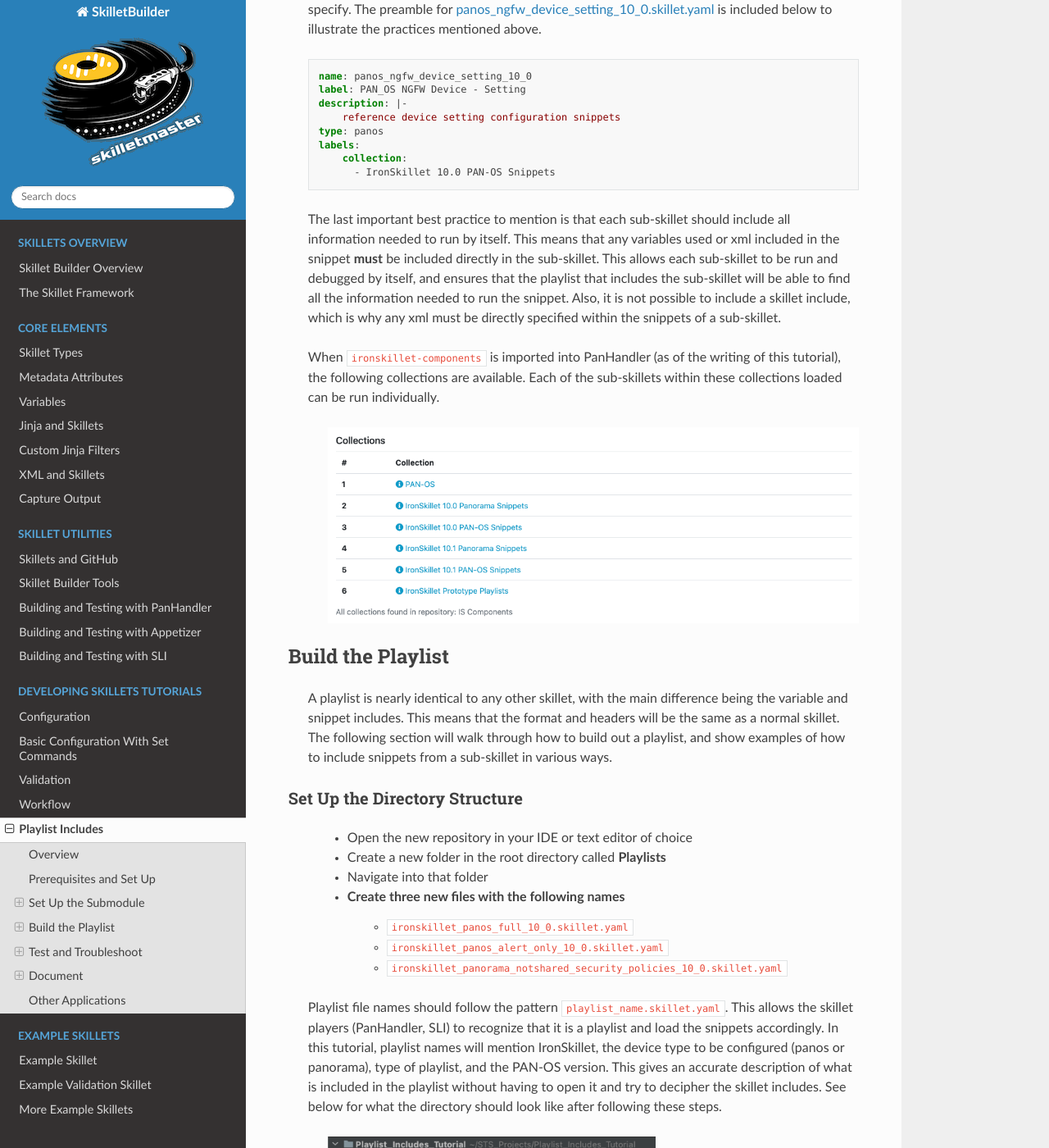
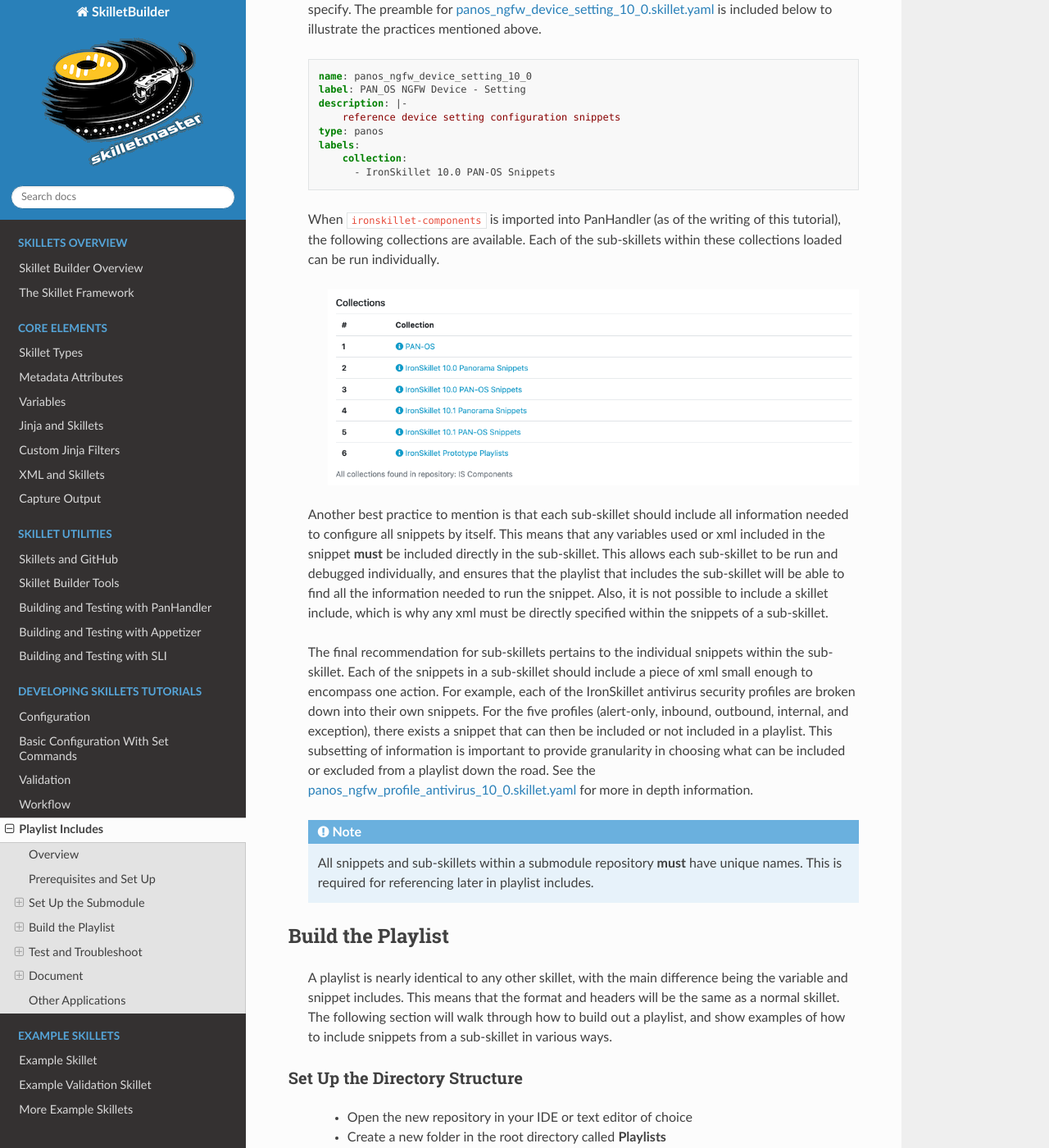
Before and after one commit to PaloAltoNetworks/SkilletBuilder, a Sphinx documentation site: the page built from docs/tutorials/tutorial_includes.rst, in a window 1280 px wide and 1400 px high, scrolled down 2992 px. Shown: the whole window at 82% size. Built offline with Sphinx 7.4.7 and the Read the Docs theme 2.0.0, drawn with Linux system fonts in a browser that asks for light colours; some of the changed text lies outside the part shown.

Commit message:
add panhandler import

```diff
--- a/docs/tutorials/tutorial_includes.rst
+++ b/docs/tutorials/tutorial_includes.rst
@@ -53,7 +53,7 @@
 
 
 Set Up the Submodule
------------------
+--------------------
 
     In this tutorial we are using `ironskillet-components`_, which contains all of the sub-skillets for IronSkillet 9.1+.
     Each folder for the PAN-OS version has all of the panos and panorama sub-skillets, which are broken down into separate
@@ -125,17 +125,30 @@
             collection:
               - IronSkillet 10.0 PAN-OS Snippets
 
-    The last important best practice to mention is that each sub-skillet should include all information needed to run
-    by itself. This means that any variables used or xml included in the snippet **must** be included directly in the
-    sub-skillet. This allows each sub-skillet to be run and debugged by itself, and ensures that the playlist that
-    includes the sub-skillet will be able to find all the information needed to run the snippet. Also, it is not possible
-    to include a skillet include, which is why any xml must be directly specified within the snippets of a sub-skillet.
-
     When ``ironskillet-components`` is imported into PanHandler (as of the writing of this tutorial), the following
     collections are available. Each of the sub-skillets within these collections loaded can be run individually.
 
       .. image:: /images/includes_tutorial/ironskillet_components_collections.png
          :width: 800
+
+    Another best practice to mention is that each sub-skillet should include all information needed to configure all snippets
+    by itself. This means that any variables used or xml included in the snippet **must** be included directly in the
+    sub-skillet. This allows each sub-skillet to be run and debugged individually, and ensures that the playlist that
+    includes the sub-skillet will be able to find all the information needed to run the snippet. Also, it is not possible
+    to include a skillet include, which is why any xml must be directly specified within the snippets of a sub-skillet.
+
+    The final recommendation for sub-skillets pertains to the individual snippets within the sub-skillet. Each of the
+    snippets in a sub-skillet should include a piece of xml small enough to encompass one action. For example,
+    each of the IronSkillet antivirus security profiles are broken down into their own snippets. For the five profiles (alert-only,
+    inbound, outbound, internal, and exception), there exists a snippet that can then be included or not included in a playlist.
+    This subsetting of information is important to provide granularity in choosing what can be included or excluded from
+    a playlist down the road.
+    See the `panos_ngfw_profile_antivirus_10_0.skillet.yaml <https://github.com/PaloAltoNetworks/ironskillet-components/blob/main/panos_v10.0/ngfw/panos_ngfw_profile_antivirus_10_0.skillet.yaml>`_
+    for more in depth information.
+
+    .. NOTE::
+        All snippets and sub-skillets within a submodule repository **must** have unique names. This is required for
+        referencing later in playlist includes.
 
 
 
@@ -170,22 +183,29 @@
 Playlist Preamble
 ~~~~~~~~~~~~~~~~~~~~~~~~~~
 
-    Link to Configuration Tutorial
-    Each playlist should have a Preamble, just like any skillet or sub-skillet
+    Each playlist should have a preamble, just like any skillet or sub-skillet. Since there a lot of sub-skillets,
+    snippets, and playlists to keep track of with this model and with this tutorial, it is recommended to keep a
+    consistent naming scheme. With the sub-skillet names following ``file_name.skillet.yaml``, it is highly recommended
+    to use the ``file_name`` portion as the internal skillet or playlist name.
 
-    Since there a lot of sub-skillets, snippets, and playlists to keep track of with this model and with this tutorial,
-    it is recommended to choose a consistent naming scheme. With the file names following ``file_name.skillet.yaml``,
-    it is suggested to use the ``file_name`` portion as the internal skillet or playlist name. For example, the playlist
-    file ``ironskillet_full_10_0.skillet.yaml`` would have an interal name of ``ironskillet_full_10_0``. Similarly one of
-    the sub-skillets named ``panos_ngfw_device_system_10_0.skillet.yaml`` would have an internal skillet name of
-    ``panos_ngfw_device_system_10_0``. This makes it easy to know how to reference the snippets from the sub-skillet
+    For example, the playlist file ``ironskillet_panos_full_10_0.skillet.yaml`` would have an internal name of
+    ``ironskillet_full_10_0``. Similarly, one of the sub-skillets named ``panos_ngfw_device_system_10_0.skillet.yaml``
+    would have an internal skillet name of ``panos_ngfw_device_system_10_0``. This makes it easy to know how to reference
+    the sub_skillets in the playlist using skillet includes.
 
-    All headers should look like the following:
+    Specifying the ``label``, ``description``, ``type``, and ``collection`` are also highly recommended, as they allow
+    for easier viewing of the playlists once loaded into PanHandler, and is generally good practice for documentation. In
+    particular, the ``type`` is very important, as that tells the skillet player of your choice what type of snippets
+    will be included in a configuration.
+
+    The playlist preambles should look like the following:
+
+    **PAN-OS Full PLaylist**
 
     .. code-block:: yaml
 
-        name: ironskillet_full_10_0
-        label: IronSkillet 10.0
+        name: ironskillet_panos_full_10_0
+        label: IronSkillet PAN-OS 10.0
         description: |-
           group of snippets for ironskillet 10.0
         type: panos
@@ -197,6 +217,42 @@
 
         snippets:
 
+
+    **PAN-OS Alert Only Playlist**
+
+    .. code-block:: yaml
+
+        name: ironskillet_panos_alert_only_10_0
+        label: IronSkillet Alert-Only 10.0
+        description: |-
+          group of alert only policies for ironskillet 10.0
+        type: panos
+        labels:
+          collection:
+            - IronSkillet Playlists
+
+        variables:
+
+        snippets:
+
+    **Panorama Not-Shared Security Policies Playlist**
+
+    .. code-block:: yaml
+
+        name: ironskillet_panorama_notshared_security_policies_10_0
+        label: IronSkillet Panorama Not-Shared Security Policies 10.0
+        description: |-
+          group of security policies for panorama not-shared ironskillet 10.0
+        type: panorama
+        labels:
+          collection:
+            - IronSkillet Playlists
+
+        variables:
+
+        snippets:
+
+
     See :ref:`Metadata Attributes page<Metadata Attributes>` for more information on Preamble Attributes and further
     options to specify. The ``variables:`` and `` snippets:`` sections are blank for now, but will be added to in the
     following sections.
@@ -205,21 +261,28 @@
 Including Snippets
 ~~~~~~~~~~~~~~~~~~
 
-    There are different ways to include snippets from sub-skillets. The main ways are listed below.
+    There are different ways to include snippets from sub-skillets. The main ways are listed below, and will be highlighted
+    when building out the playlists:
       * Load entire sub-skillet as is
       * Load only certain snippets from a sub-skillet
       * Load and change the element of snippets in a sub-skillet
-      * Load and change xpath of snippets in a sub-skillet (particularly with different panos/panorama setups)
+      * Load and change xpath of snippets in a sub-skillet (particularly useful with different panorama setups)
 
     .. code-block:: yaml
 
         - name: panos_ngfw_device_system_10_0
         include: panos_ngfw_device_system_10_0
 
+
+    .. code-block:: yaml
+
         - name: panos_ngfw_profile_antivirus_10_1
         include: panos_ngfw_profile_antivirus_10_1
         include_snippets:
           - name: ironskillet_antivirus_alert_all
+
+
+    .. code-block:: yaml
 
         - name: panos_ngfw_device_system_10_0
         include: panos_ngfw_device_system_10_0
@@ -229,6 +292,9 @@
             element: |-
                 <>
 
+
+    .. code-block:: yaml
+
         - name: panorama_device_mgt_config_10_0
         include: panorama_device_mgt_config_10_0
         include_variables: all
@@ -237,6 +303,8 @@
             xpath: /config/devices/entry[@name='localhost.localdomain']/template-stack/entry[@name='{{ STACK }}']/config/mgt-config
           - name: ironskillet_device_mgt_password_complexity
             xpath: /config/devices/entry[@name='localhost.localdomain']/template-stack/entry[@name='{{ STACK }}']/config/mgt-config
+
+
 
 Including Variables
 ~~~~~~~~~~~~~~~~~~~
@@ -259,22 +327,32 @@
 
     Now that the skillet has been pushed to GitHub, the skillet can be imported or loaded into one of the skillet
     player tools, such as PanHandler or SLI, for testing. This Tutorial will show how to test and debug using PanHandler.
-    Testing involves three main components:
+    Testing playlists involves three main components:
 
-        1. User-facing variable menu
+        1. User-facing variables
         2. Overall sequence of sub-skillets
         3. Overrides of any sub-skillet features
 
     Continue reading to see how to test these components in PanHandler.
 
 
-Import the Playlist
-~~~~~~~~~~~~~~~~~~
+Import the Playlists
+~~~~~~~~~~~~~~~~~~~~
 
+    Import the playlists into PanHandler (see menu for location to do this below), and open the
+    **IronSkillet Playlists** collection from either the *Skillet Collections* or *Skillet Repositories* page.
+
+        .. image:: /images/includes_tutorial/import_playlist_panhandler.png
+         :width: 800
+
+    .. NOTE::
+        If there are other repositories (for example PANW IronSkillet) already loaded into PanHandler that have
+        the same skillet names as the playlists, the new playlists will not load. To fix this, remove both repositories
+        with duplicate names and try importing the playlist repository again.
 
 
 Debug and Play the Playlist
-~~~~~~~~~~~~~~~~~~~~~~~~~~
+~~~~~~~~~~~~~~~~~~~~~~~~~~~
 
 Things to look for
 
```
Also changed, not shown: docs/images/includes_tutorial/import_playlist_panhandler.png (added).
